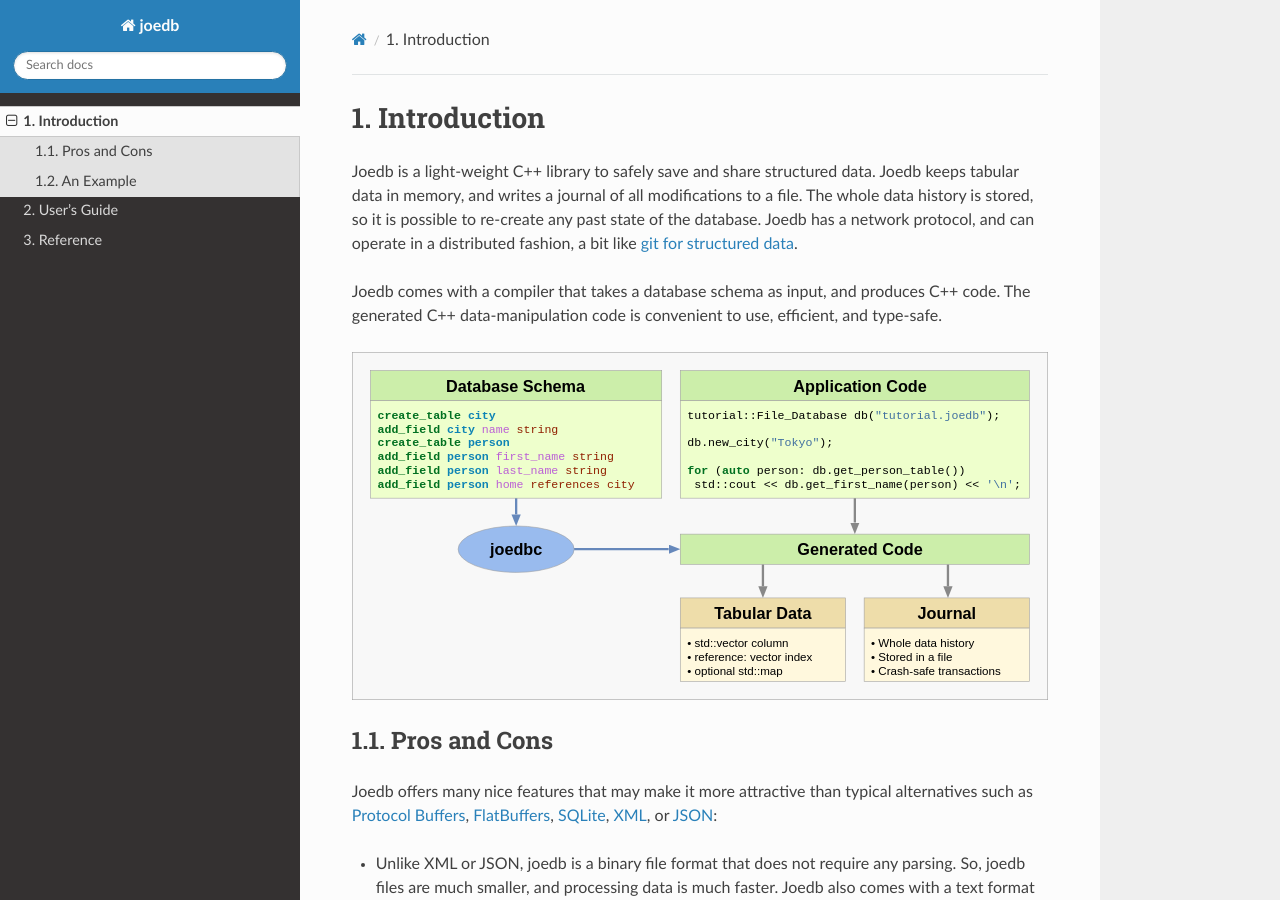
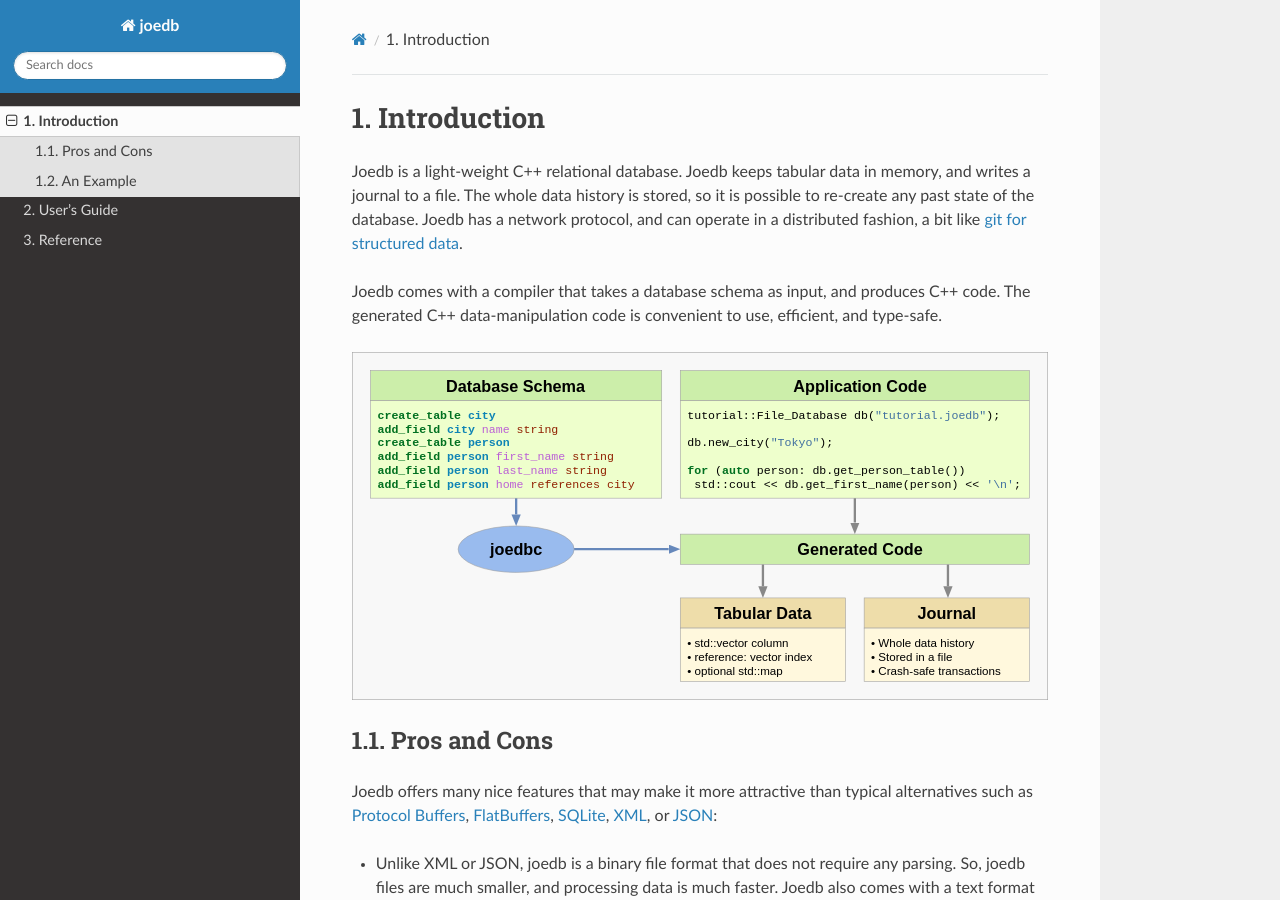
Before and after one commit to Remi-Coulom/joedb, a Sphinx documentation site: the page built from doc/source/intro.rst, in a window 1280 px wide and 900 px high. Built offline with Sphinx 7.4.7 and the Read the Docs theme 2.0.0, drawn with Linux system fonts in a browser that asks for light colours; formulas are drawn with MathJax 3.

Commit message:
simplify intro

```diff
--- a/doc/source/intro.rst
+++ b/doc/source/intro.rst
@@ -1,11 +1,11 @@
 Introduction
 ============
 
-Joedb is a light-weight C++ library to safely save and share structured data.
-Joedb keeps tabular data in memory, and writes a journal of all modifications
-to a file. The whole data history is stored, so it is possible to re-create any
-past state of the database. Joedb has a network protocol, and can operate in a
-distributed fashion, a bit like :doc:`git for structured data <concurrency>`.
+Joedb is a light-weight C++ relational database. Joedb keeps tabular data in
+memory, and writes a journal to a file. The whole data history is stored, so it
+is possible to re-create any past state of the database. Joedb has a network
+protocol, and can operate in a distributed fashion, a bit like :doc:`git for
+structured data <concurrency>`.
 
 Joedb comes with a compiler that takes a database schema as input, and produces
 C++ code. The generated C++ data-manipulation code is convenient to use,
```
Also changed, not shown: README.md (+5 -6 lines).
